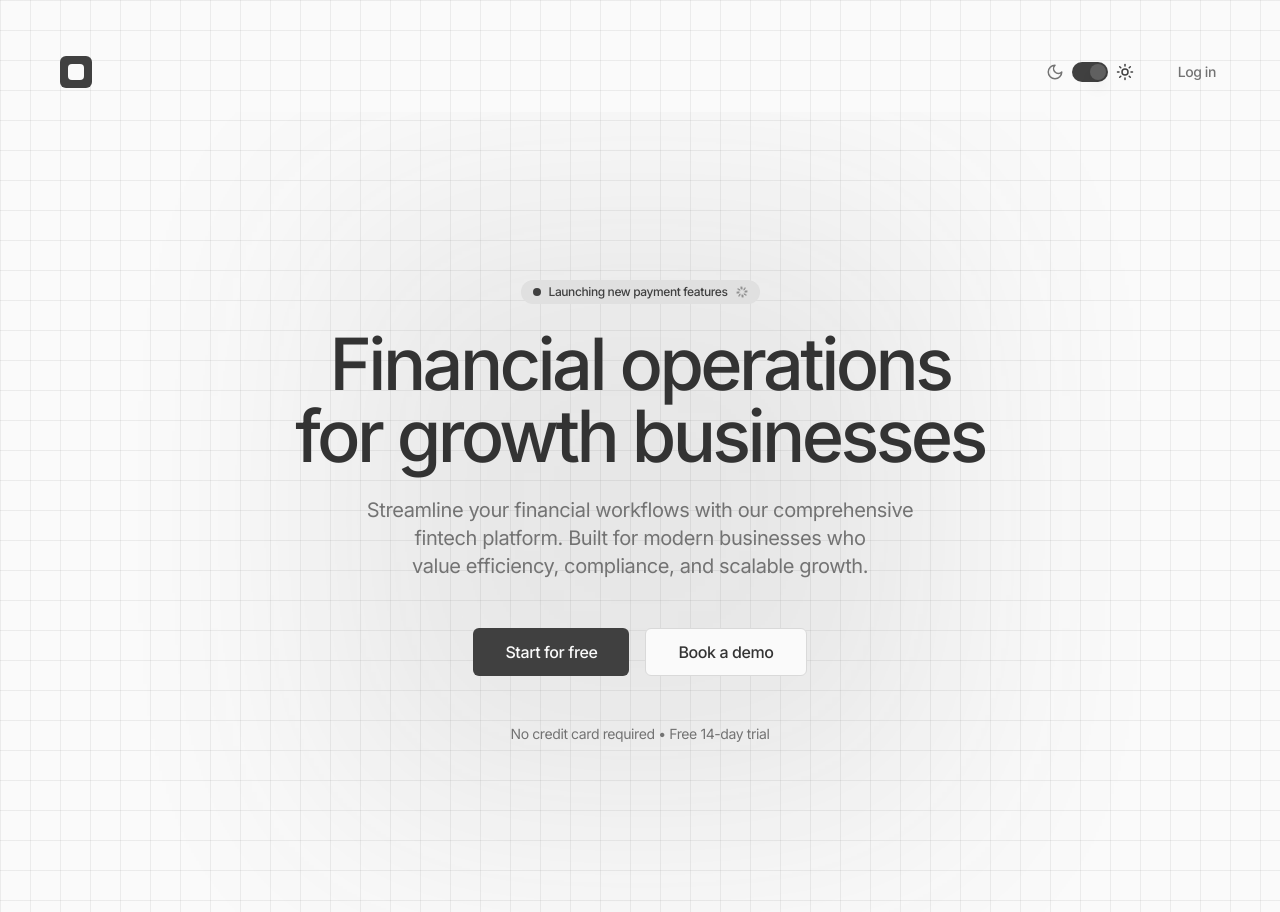
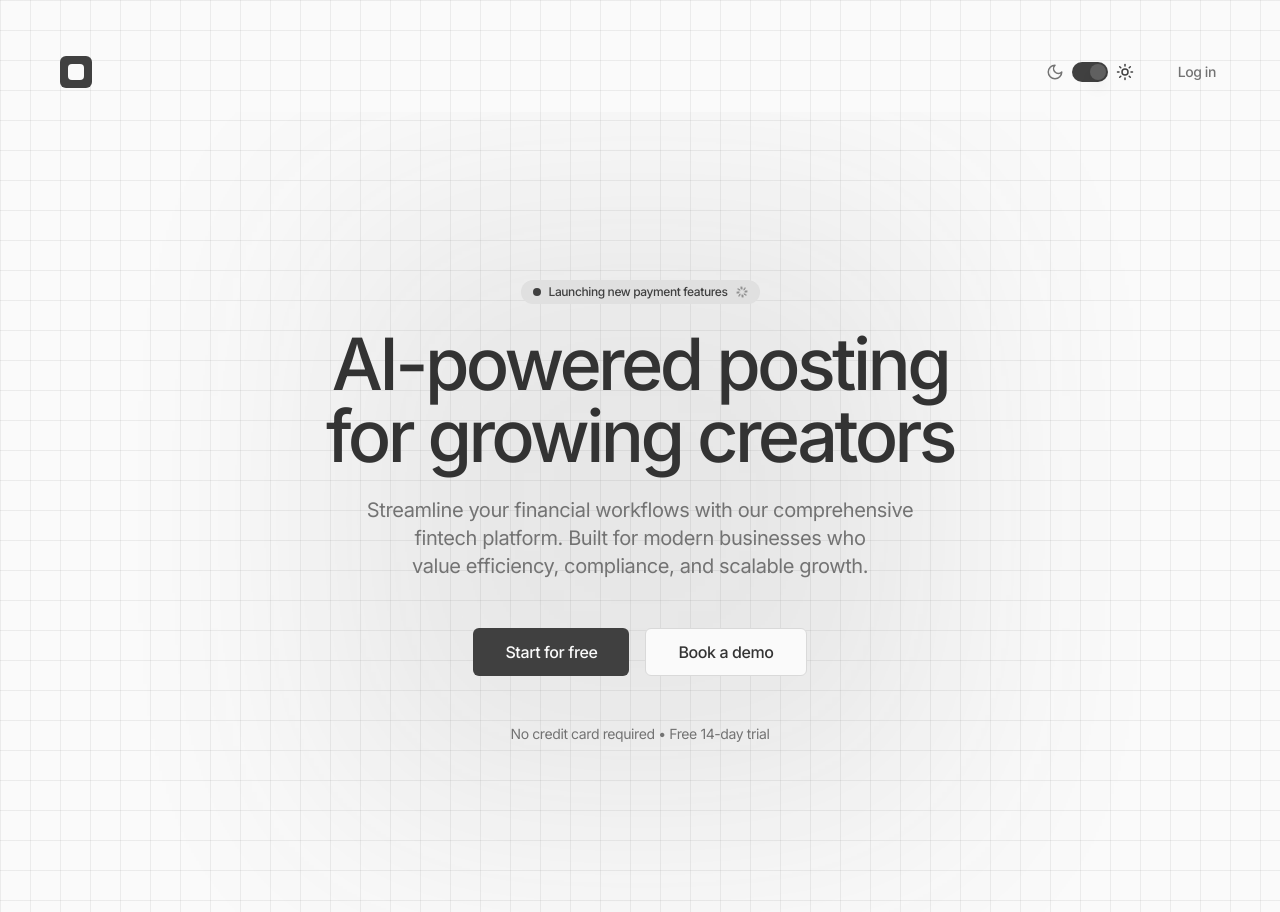
Before and after one commit to gitabdul0001/fintech-template-816, a React (Vite) app: page / in a window 1280 px wide. Built offline with nearby package versions, Linux system fonts and the light colour scheme.

Commit message:
Update Hero Section Text
Update the text in the HeroSection component to "AI-powered posting for growing creators".

```diff
--- a/src/components/HeroSection.tsx
+++ b/src/components/HeroSection.tsx
@@ -28,7 +28,7 @@ const HeroSection = () => {
         </div>
 
         <h1 className="text-4xl md:text-6xl lg:text-7xl font-medium tracking-tighter text-balance text-foreground">
-          Financial operations for <span className="text-foreground">growth</span> businesses
+          AI-powered posting for <span className="text-foreground">growing creators</span>
         </h1>
 
         <p className="text-lg md:text-xl text-muted-foreground max-w-2xl mx-auto text-balance">
```
